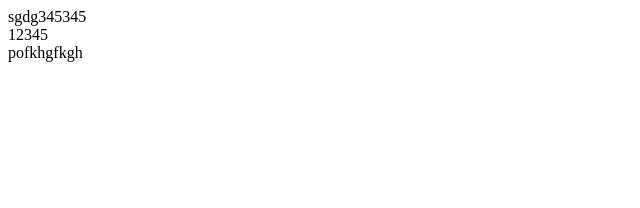
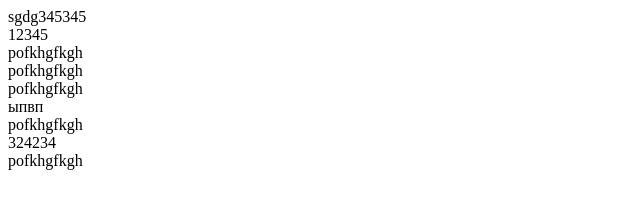
Before and after one commit to Ruchka420/test, a plain HTML site: page index.html in a window 1280 px wide. Shown: the whole page, without its empty margins (0-640 px from the left). Drawn offline with Linux system fonts and the light colour scheme.

Commit message:
blin blinskiy

```diff
--- a/index.html
+++ b/index.html
@@ -12,6 +12,12 @@
     sgdg345345
     <div>12345</div>
     <div>pofkhgfkgh</div>
+    <div>pofkhgfkgh</div>
+    <div>pofkhgfkgh</div>
+    <div>ыпвп</div>
+    <div>pofkhgfkgh</div>
+    <div>324234</div>
+    <div>pofkhgfkgh</div>
 </body>
 
 </html>
```
